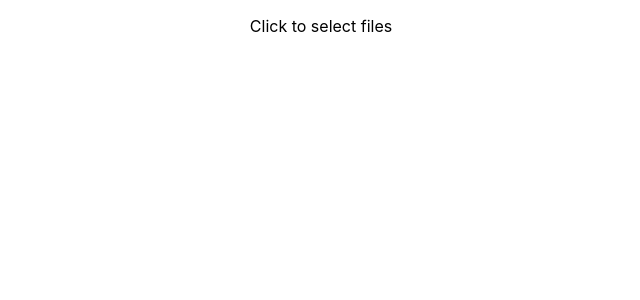
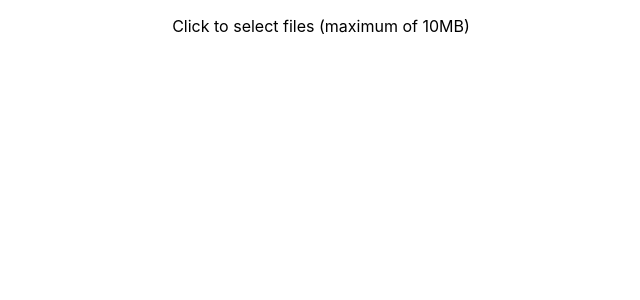
Before and after one commit to scaraclette/simple-upload-cloudinary-react, a React (Create React App) app: page / in a window 1280 px wide. Shown: the top 300 px of the page, without its empty margins (319-959 px from the left). Built offline with nearby package versions, Linux system fonts and the light colour scheme; no server answers.

Commit message:
added description

```diff
--- a/src/components/upload/upload.js
+++ b/src/components/upload/upload.js
@@ -60,7 +60,7 @@ class Upload extends Component {
                 <section className="container">
                 <div {...getRootProps({className: 'dropzone'})}>
                     <input {...getInputProps()} />
-                    <p>Click to select files</p>
+                    <p>Click to select files (maximum of 10MB)</p>
                 </div>
                 </section>
             )}
```
